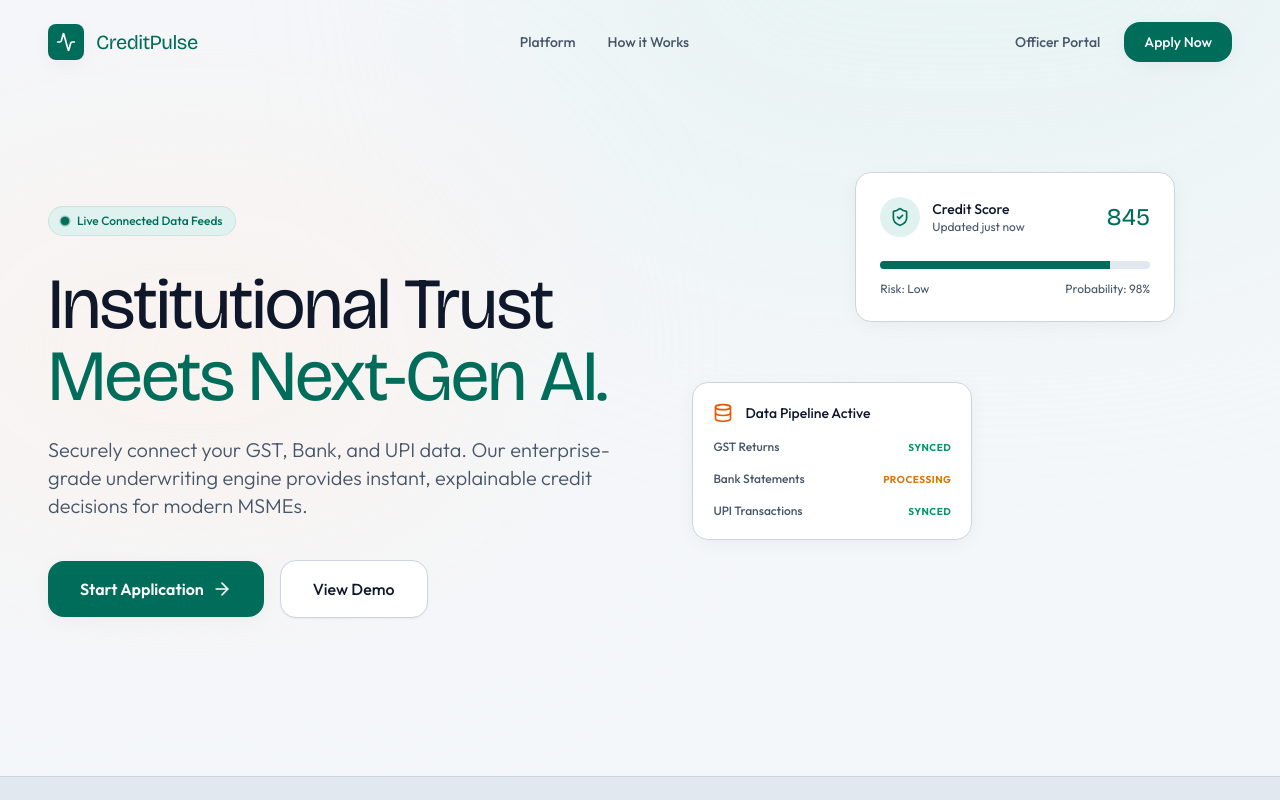
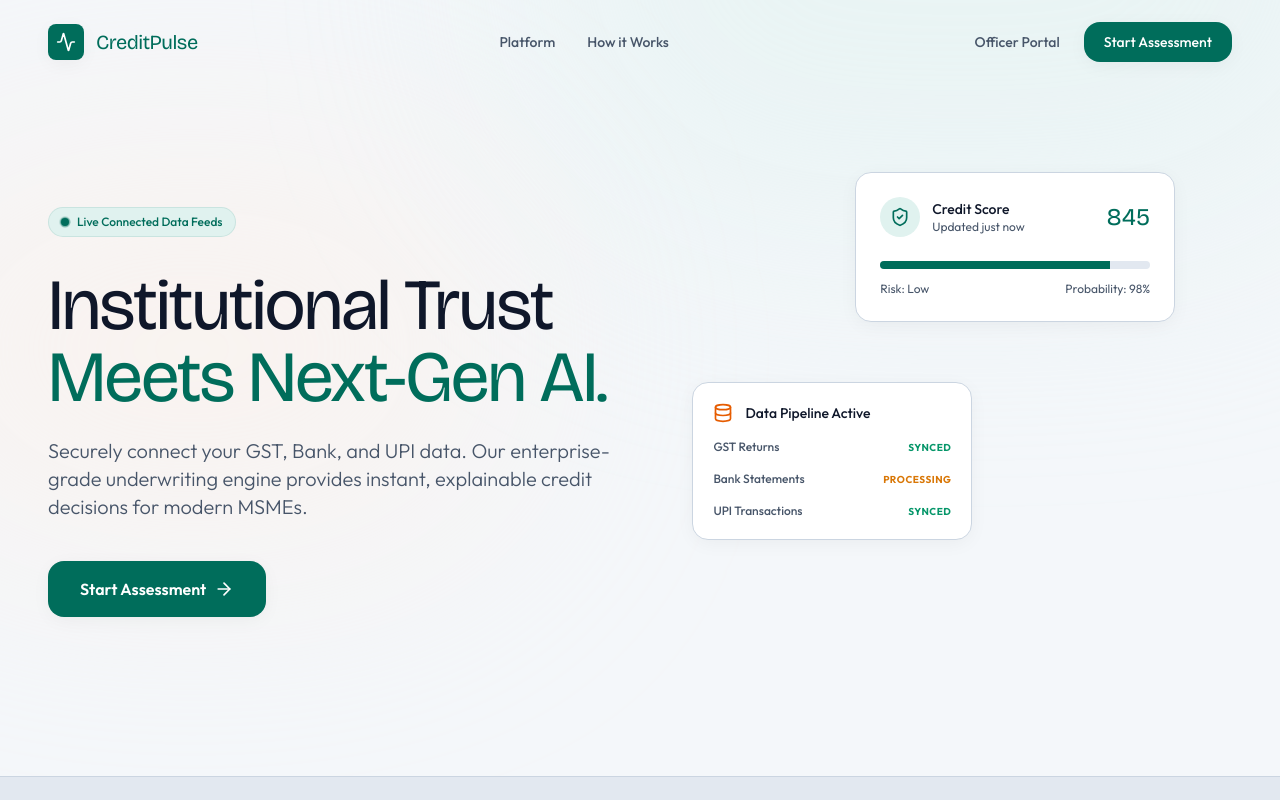
Before and after one commit to soumxyz/MSME360, a React (Vite) app: page / in a window 1280 px wide. Shown: the top 800 px of the page. Built offline with nearby package versions, Linux system fonts and the light colour scheme; no server answers.

Commit message:
feat: link Start Assessment directly to registration flow and remove View Demo button

```diff
--- a/src/components/landing/Hero.tsx
+++ b/src/components/landing/Hero.tsx
@@ -61,17 +61,12 @@ export function Hero() {
             <FadeIn delay={0.4}>
               <div className="flex flex-wrap items-center gap-4">
                 <Link
-                  to="/login?role=customer"
+                  to="/register"
                   className="group bg-primary hover:bg-primary-hover text-white px-8 py-4 rounded-card font-semibold flex items-center gap-2 transition-all shadow-card focus-visible:outline-none focus-visible:ring-2 focus-visible:ring-primary focus-visible:ring-offset-2"
                 >
-                  Start Application
+                  Start Assessment
                   <ArrowRight className="w-5 h-5 group-hover:translate-x-1 transition-transform" aria-hidden="true" />
                 </Link>
-                <button
-                  className="bg-white hover:bg-gray-50 border border-border text-text-primary px-8 py-4 rounded-card font-medium transition-colors shadow-sm focus-visible:outline-none focus-visible:ring-2 focus-visible:ring-primary focus-visible:ring-offset-2"
-                >
-                  View Demo
-                </button>
               </div>
             </FadeIn>
           </motion.div>
--- a/src/components/landing/Navbar.tsx
+++ b/src/components/landing/Navbar.tsx
@@ -37,10 +37,10 @@ export function Navbar() {
             Officer Portal
           </Link>
           <Link
-            to="/login?role=customer"
+            to="/register"
             className="bg-primary hover:bg-primary-hover text-white px-5 py-2.5 rounded-card shadow-card transition-all hover:scale-105 active:scale-95 focus-visible:outline-none focus-visible:ring-2 focus-visible:ring-primary focus-visible:ring-offset-2 focus-visible:ring-offset-background"
           >
-            Apply Now
+            Start Assessment
           </Link>
         </div>
       </div>
```
